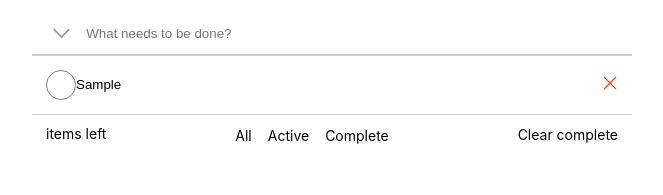
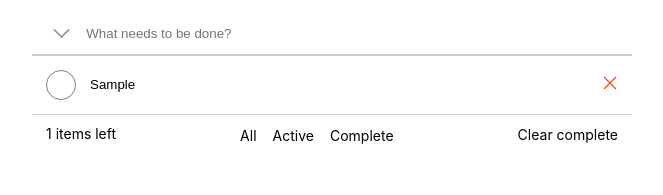
Before and after one commit to woofmgn/next-todos-test-task, a Next.js app: page / in a window 1280 px wide. Both pictures are taken after typing "Sample" into the empty fields and a click on the button 369 px from the left and 383 px from the top of the page. Shown: the part 320-515 px from the top of the page, without its empty margins (308-971 px from the left). Built offline with nearby package versions, Linux system fonts and the light colour scheme.

Commit message:
feat: added status todo in localStorage

```diff
--- a/components/Navbar.jsx
+++ b/components/Navbar.jsx
@@ -1,10 +1,10 @@
 import Link from "next/link";
 import styles from "../styles/Navbar.module.css";
 
-const Navbar = () => {
+const Navbar = ({data}) => {
   return (
     <div className={styles.wrapper}>
-      <p className={styles.counter}>items left</p>
+      <p className={styles.counter}>{data.length} items left</p>
       <nav className={styles.nav}>
         <ul className={styles.navList}>
           <li className={styles.navItem}>
--- a/components/NewTodo.jsx
+++ b/components/NewTodo.jsx
@@ -1,20 +1,32 @@
 import { useState } from "react";
+import { v4 as uuidv4 } from "uuid";
 import styles from "../styles/NewTodo.module.css";
 
 const NewTodo = ({ setData, data }) => {
   const [inputValue, setInputValue] = useState("");
+
+  const addItemLocalStorage = (newItem) => {
+    let storage = [];
+
+    storage = JSON.parse(localStorage.getItem("todos")) || [];
+    storage.push(newItem);
+    localStorage.setItem("todos", JSON.stringify(storage));
+  };
 
   const handleChange = (evt) => {
     setInputValue(evt.target.value);
   };
 
   const handleSubmit = (evt) => {
+    const newTodo = {
+      todo: inputValue,
+      completed: false,
+      id: uuidv4(),
+    };
+
     evt.preventDefault();
-    var storage = [];
-    setData((items) => [...items, { todo: inputValue, completed: false }]);
-    storage = JSON.parse(localStorage.getItem("todos")) || [];
-    storage.push({ todo: inputValue, completed: false });
-    localStorage.setItem("todos", JSON.stringify(storage));
+    setData((items) => [...items, newTodo]);
+    addItemLocalStorage(newTodo);
     setInputValue("");
   };
 
--- a/components/Todo.jsx
+++ b/components/Todo.jsx
@@ -1,9 +1,40 @@
+import { useState } from "react";
 import styles from "../styles/Todo.module.css";
 
-const Todo = ({ todo, completed }) => {
+const Todo = ({ todo, id }) => {
+  const [stTodo, setStTodo] = useState(false);
+
+  const updateLocalStorage = (status) => {
+    let storage = [];
+    let newStorage = [];
+    storage = JSON.parse(localStorage.getItem("todos")) || [];
+
+    let newItem = {};
+    newStorage = storage.filter((item) => {
+      if (item.id === id) {
+        setStTodo(item.completed);
+        newItem = {
+          ...item,
+          completed: status,
+        };
+      } else {
+        return item.id !== id;
+      }
+    });
+
+    localStorage.clear();
+    newStorage.push(newItem);
+    localStorage.setItem("todos", JSON.stringify(newStorage));
+  };
+
+  const handleChangeStatus = () => {
+    setStTodo((prevState) => !prevState);
+    updateLocalStorage(stTodo);
+  };
+
   return (
     <li className={styles.todosItem}>
-      <span className={styles.status}></span>
+      <span className={styles.status} onClick={handleChangeStatus}></span>
       <div className={styles.taskWrapper}>
         <input className={styles.task} type="text" defaultValue={todo} />
         <button className={styles.remove}></button>
--- a/components/TodosList.jsx
+++ b/components/TodosList.jsx
@@ -1,11 +1,22 @@
 import styles from "../styles/TodosList.module.css";
 import Todo from "./Todo";
 
-const TodosList = ({ data }) => {
+const TodosList = ({ data, setData, todoStatus, setTodoStatus }) => {
   return (
     <ul className={styles.todosList}>
-      {data.map((item, i) => {
-        return <Todo key={i} todo={item.todo} completed={item.completed} />;
+      {data.map((item) => {
+        return (
+          <Todo
+            key={item.id}
+            todo={item.todo}
+            completed={item.completed}
+            data={item}
+            id={item.id}
+            setData={setData}
+            todoStatus={todoStatus}
+            setTodoStatus={setTodoStatus}
+          />
+        );
       })}
     </ul>
   );
--- a/next.config.js
+++ b/next.config.js
@@ -1,6 +1,6 @@
 /** @type {import('next').NextConfig} */
 const nextConfig = {
-  reactStrictMode: true,
-}
+  reactStrictMode: false,
+};
 
-module.exports = nextConfig
+module.exports = nextConfig;
--- a/package.json
+++ b/package.json
@@ -11,6 +11,7 @@
   "dependencies": {
     "next": "13.0.6",
     "react": "18.2.0",
-    "react-dom": "18.2.0"
+    "react-dom": "18.2.0",
+    "uuid": "^9.0.0"
   }
 }
--- a/pages/index.jsx
+++ b/pages/index.jsx
@@ -8,6 +8,17 @@ import styles from "../styles/Home.module.css";
 
 export default function Home() {
   const [data, setData] = useState([]);
+  const [todoStatus, setTodoStatus] = useState(false);
+
+  const checkTodoStatus = () => {
+    let completedTodo = [];
+
+    data.filter((item) => {
+      if (item.completed.true) {
+        return completedTodo.push(item);
+      }
+    });
+  };
 
   useEffect(() => {
     const items = JSON.parse(localStorage.getItem("todos"));
@@ -26,9 +37,14 @@ export default function Home() {
       <main className={styles.main}>
         <div className={styles.wrapper}>
           <NewTodo setData={setData} data={data} />
-          <TodosList data={data} />
+          <TodosList
+            data={data}
+            setData={setData}
+            todoStatus={todoStatus}
+            setTodoStatus={setTodoStatus}
+          />
         </div>
-        <Navbar />
+        <Navbar data={data} />
       </main>
       <Footer />
     </div>
--- a/styles/Todo.module.css
+++ b/styles/Todo.module.css
@@ -21,10 +21,10 @@
   display: flex;
   width: 556px;
   position: relative;
-  /* width: 100%; */
 }
 
 .task {
+  margin-left: 14px;
   border: none;
   padding: 0;
   width: 100%;
```
Also changed, not shown: 1 other file (tests, documents, lock files or other folders).
